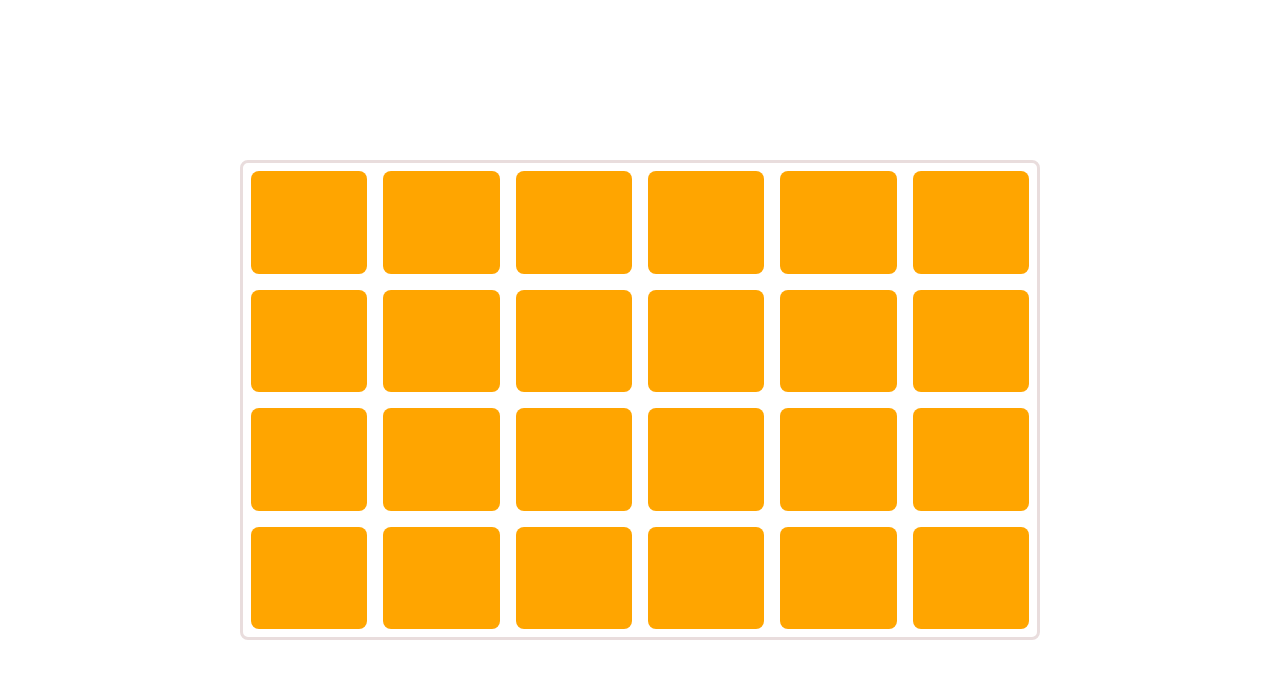
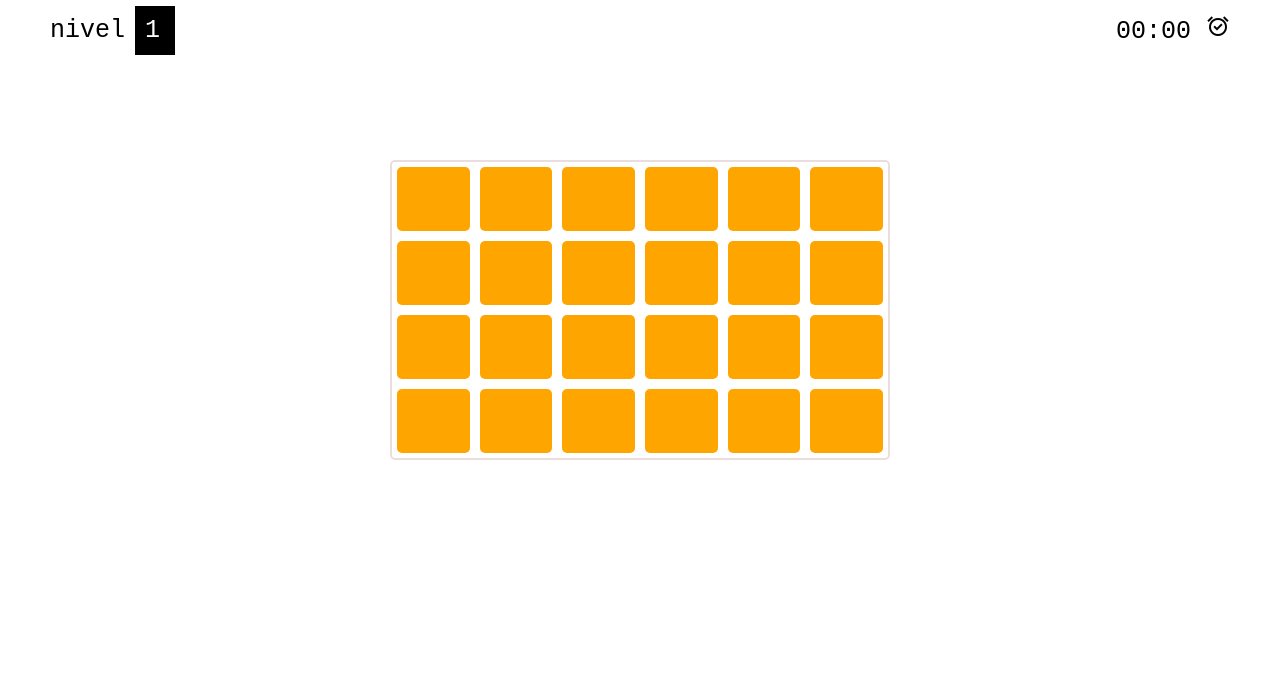
Before and after one commit to JUSTINRR88/Juego-de-Memoria, a plain HTML site: page index.html in a window 1280 px wide. Drawn offline with nearby package versions, Linux system fonts and the light colour scheme.

Commit message:
funcionalidad

```diff
--- a/css/config.css
+++ b/css/config.css
@@ -3,3 +3,13 @@
     margin: 0%;
     box-sizing: border-box;
 }
+
+html{
+    font-size: 10px;
+    font-family: 'Courier New', Courier, monospace;
+}
+
+#root{
+    display: grid;
+    grid-template-rows: 6rem 1fr ;
+}
--- /dev/null
+++ b/css/header.css
@@ -0,0 +1,22 @@
+#header{
+    padding: 0px 5rem;
+    display: flex;
+    justify-content: space-between;
+    align-items: center;
+    font-size: 2.5rem;
+}
+
+.nivel{
+    display: flex;
+    gap: 1rem;
+    align-items: center;
+}
+
+.nivel .num-nivel{
+    width: 4rem;
+    padding: 1rem;
+    background-color: black;
+    color: white;
+    display: flex;
+    align-items: center;
+}
--- a/css/index.css
+++ b/css/index.css
@@ -1,4 +1,4 @@
-#root{
+.tablero_nuevo{
     width: 50rem;
     height: 30rem;
     border-radius: 0.5rem;
@@ -44,6 +44,10 @@
     transform: rotateY(-180deg);
 }
 
+.ocultar{
+    transform: rotateY(-180deg);
+}
+
 @media(max-width: 375px){
     #root{
         width: 37.5rem;
--- a/index.html
+++ b/index.html
@@ -6,14 +6,16 @@
     <title>Juego de Cartas</title>
     <link rel="stylesheet" href="./css/index.css">
     <link rel="stylesheet" href="./css/config.css">
+    <link rel="stylesheet" href="./css/header.css">
+    <link rel="stylesheet" href="https://fonts.googleapis.com/css2?family=Material+Symbols+Outlined:opsz,wght,FILL,GRAD@20..48,100..700,0..1,-50..200" />
 </head>
 <body>
 
-    <main id="root">
-
-    </main>
-
+    <main id="root"></main>
+    <!-- Archivos de programacion-->
     <script src="js/main.js"></script>
-    <script src="js/decubrir_carta.js"></script>
+    <script src="js/Header.js" type="module"></script>
+    <script src="js/repartir_cartas.js" type="module"></script>
+    <script src="js/decubrir_carta.js" type="module"></script>
 </body>
 </html>
--- /dev/null
+++ b/js/Header.js
@@ -0,0 +1,14 @@
+let header = document.querySelector("#header");
+header.innerHTML =`
+    <div class="nivel">
+    nivel
+    <div class="num-nivel">1</div>
+    </div>
+    <div class="tiempo">
+    <samp>00:00</samp>
+    <span class="material-symbols-outlined">
+        alarm_on
+    </span>
+
+</div>
+`;
--- /dev/null
+++ b/js/data_cartas.js
@@ -0,0 +1,6 @@
+export let card1 = [
+    "😈","👾", "👽","🤖", "💀", "🙈","🤬","😘","😠","🤡", "😡", "🥵"
+]
+export let card2 = [
+    "😈","👾", "👽","🤖", "💀", "🙈","🤬","😘","😠","🤡", "😡", "🥵"
+]
--- a/js/decubrir_carta.js
+++ b/js/decubrir_carta.js
@@ -8,23 +8,34 @@ todas_las_carta.forEach((cada_elemento) => {
         // Seleccionar todas las cartas descubiertas
         let cartas_descubiertas = document.querySelectorAll(".activar");
         // Contar el número total de cartas descubiertas
-        let total_descubiertas = cartas_descubiertas.length;
-
         // Comprobar si hay menos de dos cartas descubiertas
-        if (total_descubiertas < 2) {
+        if (cartas_descubiertas.length < 2) {
             // Agregar la clase "activar" a la carta clicada
             cada_elemento.classList.add("activar");
             // Volver a seleccionar todas las cartas descubiertas (incluida la nueva)
             cartas_descubiertas = document.querySelectorAll(".activar");
 
             // Si ya hay una carta descubierta
-            if (total_descubiertas == 1) {
+            if (cartas_descubiertas.length == 2) {
+                    let carta1 = cartas_descubiertas[0].innerHTML;
+                    let carta2 = cartas_descubiertas[1].innerHTML;
+                    if (carta1 == carta2) {
+                        console.log("verdadero");
+                        cartas_descubiertas.forEach((carta)=>{
+                            carta.innerHTML ="";
+                            carta.classList.remove("activar");
+                            carta.classList.add("ocultar");
+                        })
                           // Esperar un segundo y luego ocultar las cartas descubiertas
+
+                    }else{
                         setTimeout(() => {
                             cartas_descubiertas.forEach((cada_carta_descubierta) => {
                                 cada_carta_descubierta.classList.remove("activar");
                             });
-                }, 1000);
+                        },1000);
+                        console.log("falso");
+                    }
             }
                } else {
             // Si ya hay dos cartas descubiertas, no hacer nada por ahora
--- a/js/main.js
+++ b/js/main.js
@@ -1,26 +1,8 @@
-let card1 = [
-    "😈","👾", "👽","🤖", "💀", "🙈","🤬","😘","😠","🤡", "😡", "🥵"
-]
-let card2 = [
-    "😈","👾", "👽","🤖", "💀", "🙈","🤬","😘","😠","🤡", "😡", "🥵"
-]
+let root = document.querySelector("#root");
+let componentes = `
+    <header id="header"></header>
+    <div class="tablero_nuevo"></div>
+    <footer></footer>
+`;
 
-let todasLasTarjetas = card1.concat(card2);
-//Vinculo con el DOOM
-
-function repartirCartar(){
-    let tablero = document.querySelector("#root");
-    //cada
-    todasLasTarjetas.forEach((ccadCarta)=> {
-        //crea un div por cada elemento
-        let carta = document.createElement("div");
-        carta.classList.add("carta_trasera")
-        //le inserta html a mi div
-        // con el "$ Signo de perso puedo agragar variables"
-        carta.innerHTML = `<div class="carta_frontal">${ccadCarta}</div> `;
-        //le agrega como hijo al elemento cart
-        tablero.appendChild(carta);
-    })
-}
-
-repartirCartar();
+root.innerHTML = componentes;
--- /dev/null
+++ b/js/repartir_cartas.js
@@ -0,0 +1,21 @@
+import { card1, card2 } from "./data_cartas.js";
+
+let todasLasTarjetas = card1.concat(card2);
+//Vinculo con el DOOM
+
+function repartirCartar(){
+    let tablero = document.querySelector(".tablero_nuevo");
+    //cada
+    todasLasTarjetas.forEach((ccadCarta)=> {
+        //crea un div por cada elemento
+        let carta = document.createElement("div");
+        carta.classList.add("carta_trasera")
+        //le inserta html a mi div
+        // con el "$ Signo de perso puedo agragar variables"
+        carta.innerHTML = `<div class="carta_frontal">${ccadCarta}</div> `;
+        //le agrega como hijo al elemento cart
+        tablero.appendChild(carta);
+    })
+}
+
+repartirCartar();
```
Lines whose indentation alone changed are shown as unchanged.
